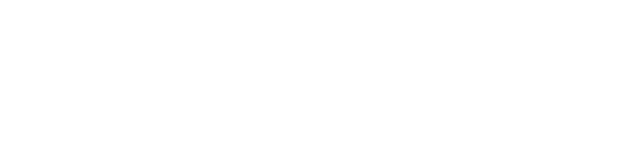
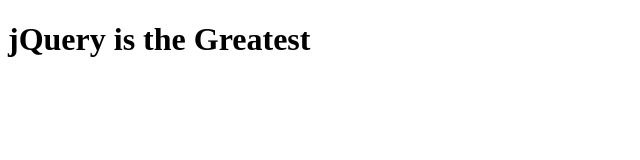
Before and after one commit to ritiksahoo133/LS_intern, a plain HTML site: page JS/6_28/1.html in a window 1280 px wide. Shown: the whole page, without its empty margins (0-640 px from the left). Drawn offline with nearby package versions, Linux system fonts and the light colour scheme.

Commit message:
select element using selector

```diff
--- a/JS/6_28/1.html
+++ b/JS/6_28/1.html
@@ -4,9 +4,14 @@
       <meta charset="UTF-8">
       <meta name="viewport" content="width=device-width, initial-scale=1.0">
       <title>Document</title>
-      <script src="https://ajax.googleapis.com/ajax/libs/jquery/3.7.1/jquery.min.js"></script>
 </head>
 <body>
-
+      <h1>Changing the heading with jQuery</h1>
+      <h1 id="demo">This heading will alsobe changed</h1>
+      <script src="https://ajax.googleapis.com/ajax/libs/jquery/3.7.1/jquery.min.js"></script>
+      <script>
+            $("h1").text("jQuery is the Greatest");
+            $("#demo").hide();
+      </script>
 </body>
 </html>
```
